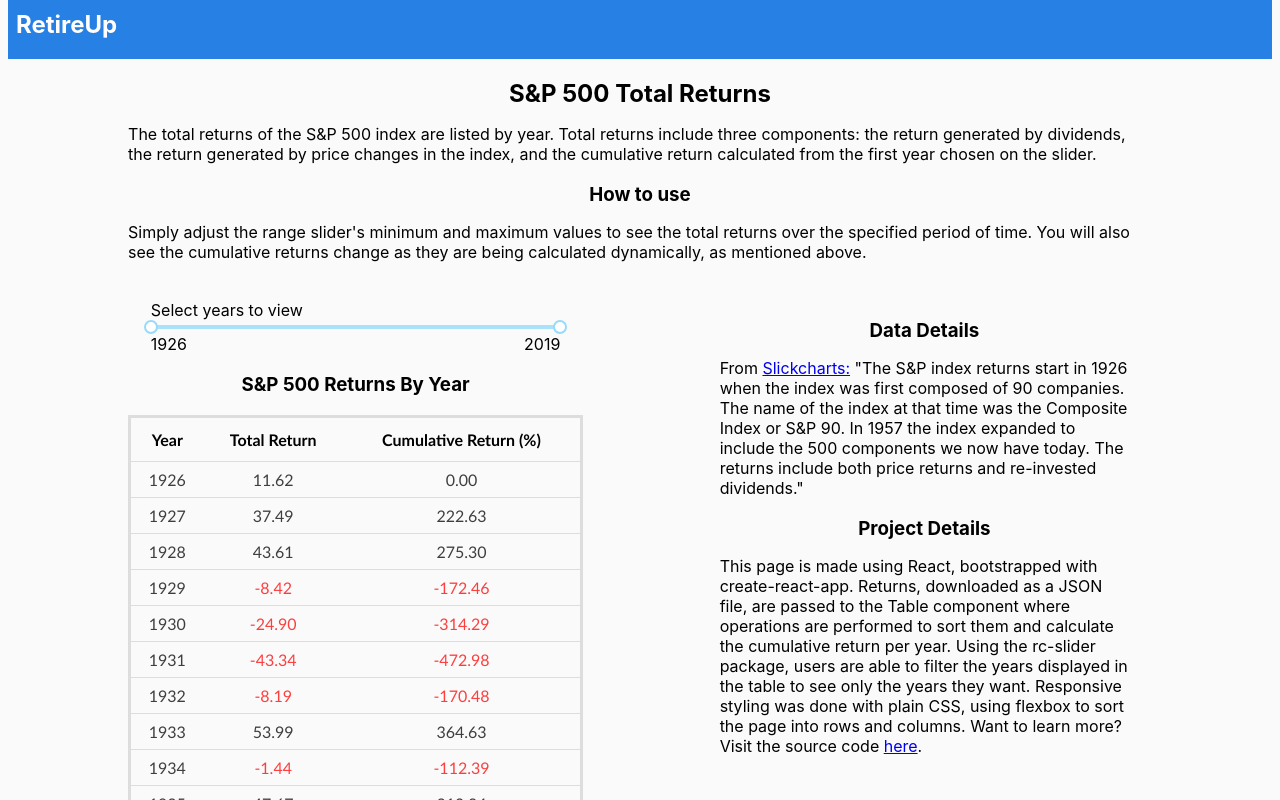
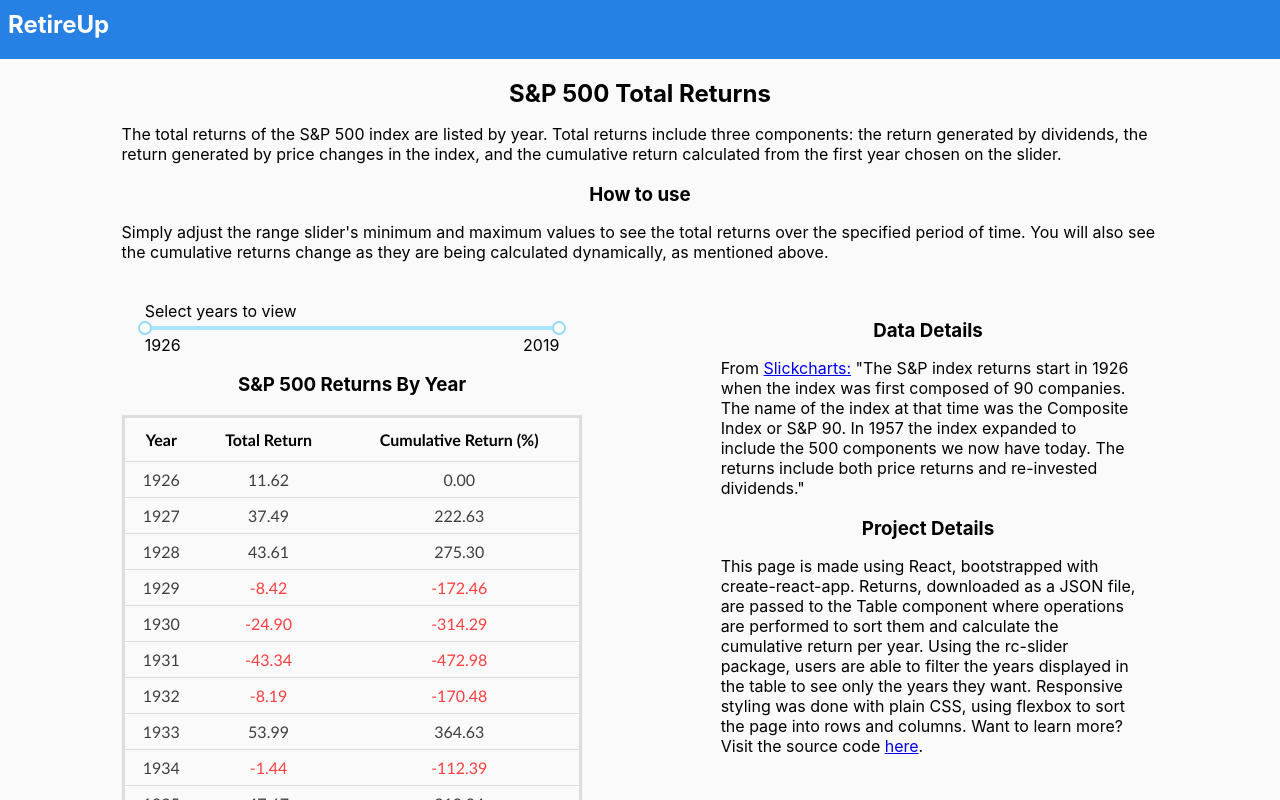
Before and after one commit to mc0918/RetireUp_Coding_Test, a React (Create React App) app: page / in a window 1280 px wide. Shown: the top 800 px of the page. Built offline with nearby package versions, Linux system fonts and the light colour scheme.

Commit message:
finalizing project

```diff
--- a/src/App.js
+++ b/src/App.js
@@ -4,7 +4,9 @@ import Header from "./components/header/Header";
 const App = () => {
   return (
     <div className="app">
-      <Header />
+      <div id="header-container">
+        <Header />
+      </div>
       <div id="page-container">
         <div className="flex-grid">
           <div className="flex-column-1">
--- a/src/components/header/Header.css
+++ b/src/components/header/Header.css
@@ -2,6 +2,7 @@ header {
   margin-top: -22px;
   height: 61px;
   background-color: #2780e3;
+  width: 100%;
 }
 
 .logo {
--- a/src/components/header/Header.js
+++ b/src/components/header/Header.js
@@ -2,7 +2,7 @@ import "./Header.css";
 
 const Header = () => {
   return (
-    <header id="header-container">
+    <header>
       <h2 className="logo">RetireUp</h2>
     </header>
   );
--- a/src/index.css
+++ b/src/index.css
@@ -1,8 +1,12 @@
 html {
   width: 100vw;
+  margin: 0;
+  padding: 0;
 }
 
 body {
+  margin: 0;
+  padding: 0;
   background-color: #fafafa;
   font-family: -apple-system, BlinkMacSystemFont, "Segoe UI", "Roboto", "Oxygen",
     "Ubuntu", "Cantarell", "Fira Sans", "Droid Sans", "Helvetica Neue",
@@ -16,6 +20,11 @@ code {
     monospace;
 }
 
+.app > #page-container {
+  margin-left: 5%;
+  margin-right: 5%;
+}
+
 .text-content {
   overflow-wrap: break-word;
   padding: 0 5% 0 5%;
@@ -26,12 +35,7 @@ code {
   margin-bottom: 0;
 }
 
-.app > #page-container {
-  margin-left: 5%;
-  margin-right: 5%;
-}
-
-@media only screen and (min-width: 769px) {
+@media only screen and (min-width: 1025px) {
   .flex-grid {
     display: flex;
     flex-wrap: wrap;
@@ -49,7 +53,7 @@ code {
   }
 }
 
-@media only screen and (max-width: 768px) {
+@media only screen and (max-width: 1024px) {
   .flex-grid {
     display: flex;
     flex-wrap: wrap;
```
Also changed, not shown: src/components/table/Table.js (+1 -10 lines), 1 other file (tests, documents, lock files or other folders).
